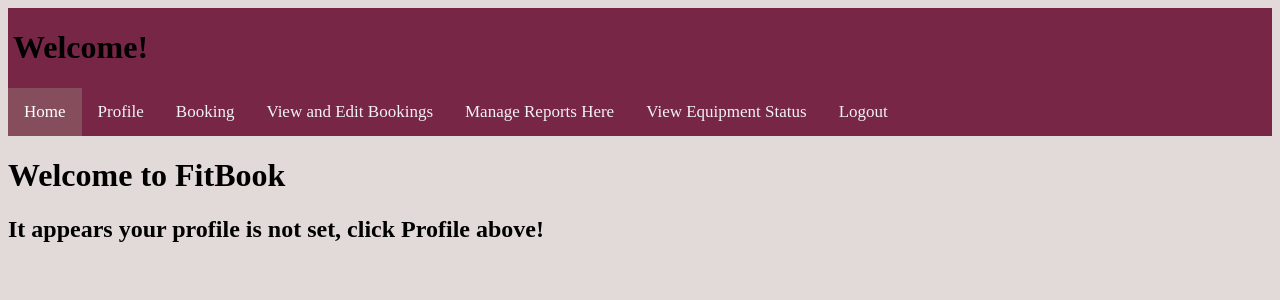
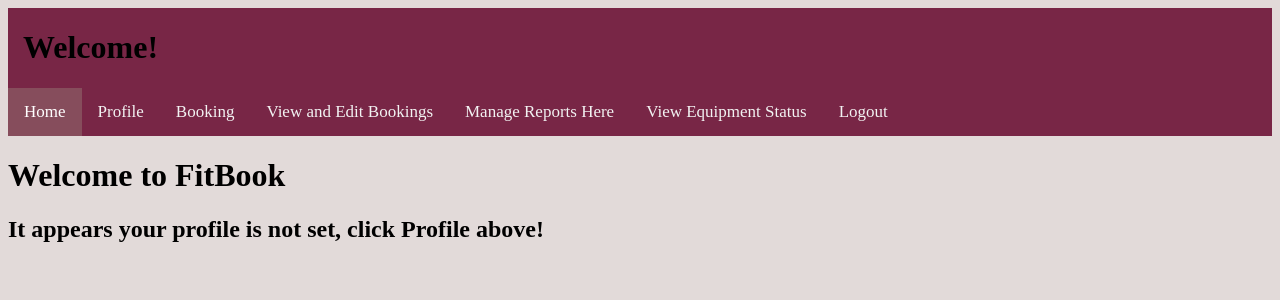
Before and after one commit to UdhayaShan1/Gym-Booking-System1, a Flask app: page /main in a window 1280 px wide. Shown: the top 300 px of the page. Run offline with Flask 3, Linux system fonts and the light colour scheme; the visitor is signed in with stand-in values (Sample User, id 1); data that the repository does not hold is empty; parts of the project's set-up code (start-up, migrations or seed data) failed here and were passed over.

Commit message:
Edit navbar

```diff
--- a/Website/static/css/style.css
+++ b/Website/static/css/style.css
@@ -7,7 +7,7 @@ body {
   }
 
   .navbar h1 {
-    text-indent: 5px;
+    text-indent: 15px;
 
   }
 
```
